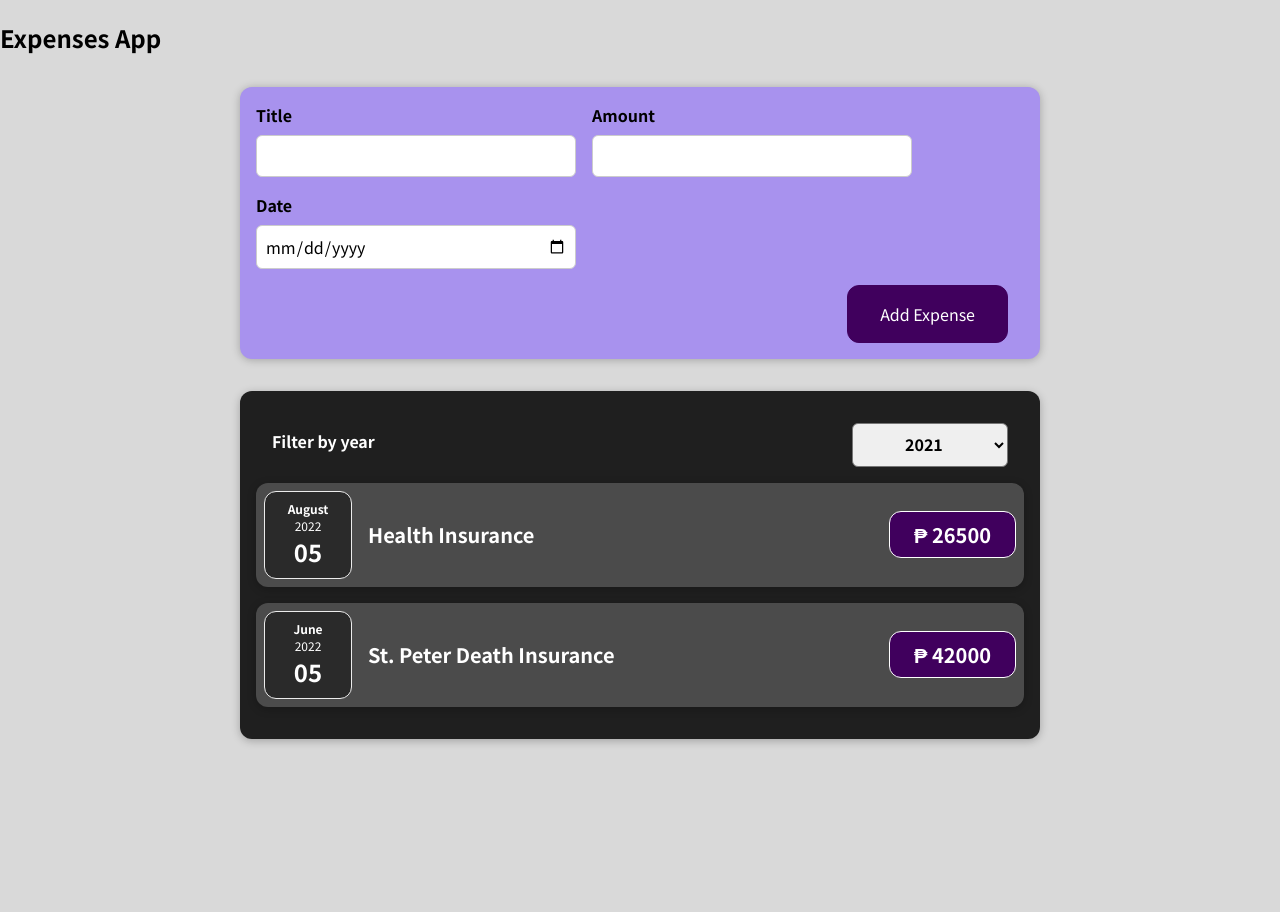
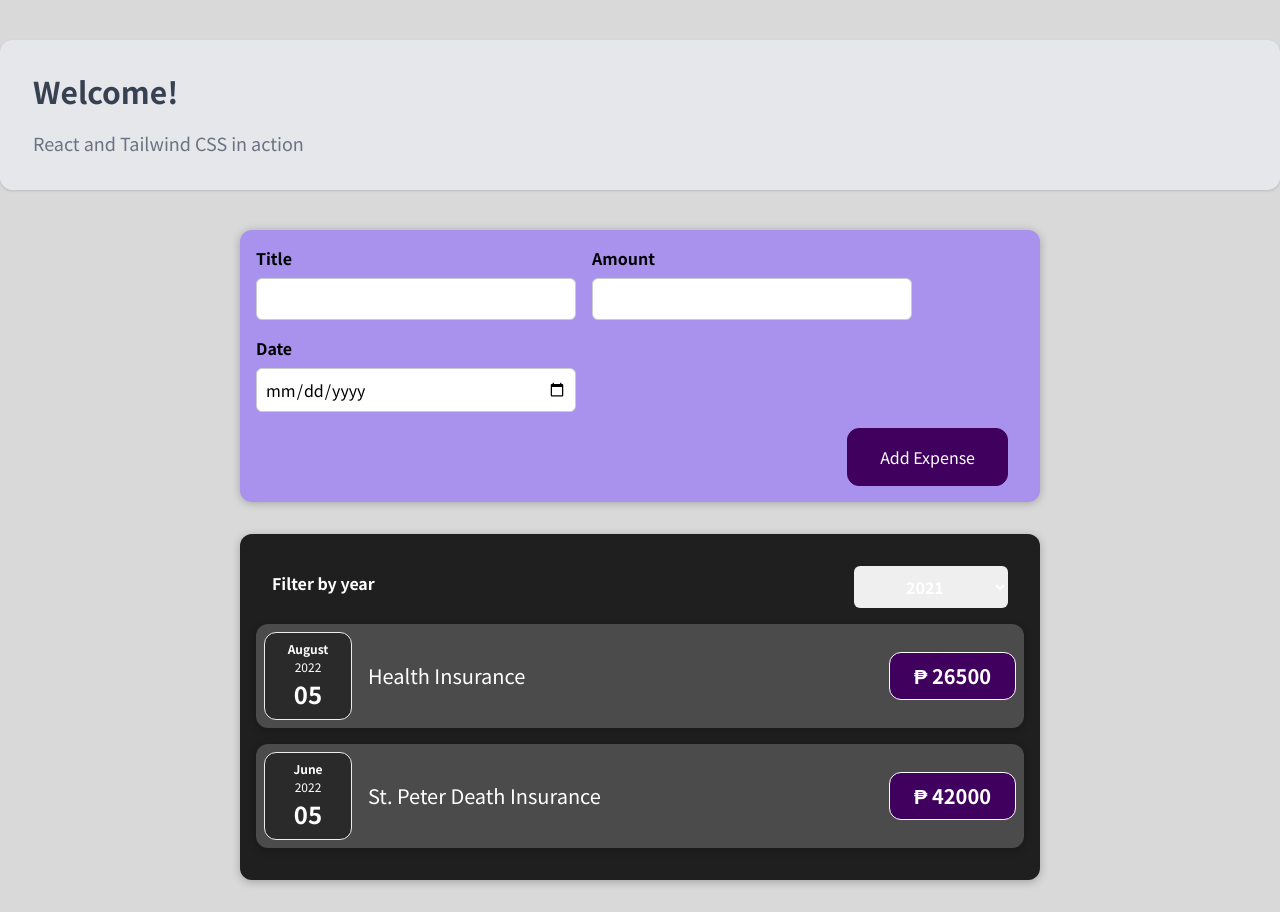
Before and after one commit to jpolfindo/react-complete-guide, a React (Create React App) app: page / in a window 1280 px wide. Before the commit the page ends 800 px from the top, so only its background shows below. Built offline with nearby package versions, Linux system fonts and the light colour scheme.

Commit message:
added tailwind css

```diff
--- a/package.json
+++ b/package.json
@@ -41,6 +41,9 @@
     ]
   },
   "devDependencies": {
-    "gh-pages": "^4.0.0"
+    "autoprefixer": "^10.4.8",
+    "gh-pages": "^4.0.0",
+    "postcss": "^8.4.16",
+    "tailwindcss": "^3.1.8"
   }
 }
--- /dev/null
+++ b/postcss.config.js
@@ -0,0 +1,6 @@
+module.exports = {
+  plugins: {
+    tailwindcss: {},
+    autoprefixer: {},
+  },
+}
--- a/src/App.js
+++ b/src/App.js
@@ -28,7 +28,12 @@ const App = () => {
 
   return (
     <div>
-      <h2>Expenses App</h2>
+      <div className="container mx-auto bg-gray-200 rounded-xl shadow border p-8 m-10">
+        <p className="text-3xl text-gray-700 font-bold mb-5">Welcome!</p>
+        <p className="text-gray-500 text-lg">
+          React and Tailwind CSS in action
+        </p>
+      </div>
       <NewExpense onAddExpense={addExpenseHandler} />
       <Expenses expense={expenses} />
     </div>
--- a/src/index.css
+++ b/src/index.css
@@ -1,4 +1,8 @@
 @import url('https://fonts.googleapis.com/css2?family=Noto+Sans+JP:wght@400;700&display=swap');
+
+@tailwind base;
+@tailwind components;
+@tailwind utilities;
 
 * {
   box-sizing: border-box;
--- /dev/null
+++ b/tailwind.config.js
@@ -0,0 +1,10 @@
+/** @type {import('tailwindcss').Config} */
+module.exports = {
+  content: [
+    "./src/**/*.{js,jsx,ts,tsx}"
+  ],
+  theme: {
+    extend: {},
+  },
+  plugins: [],
+}
```
Also changed, not shown: 1 other file (tests, documents, lock files or other folders).
